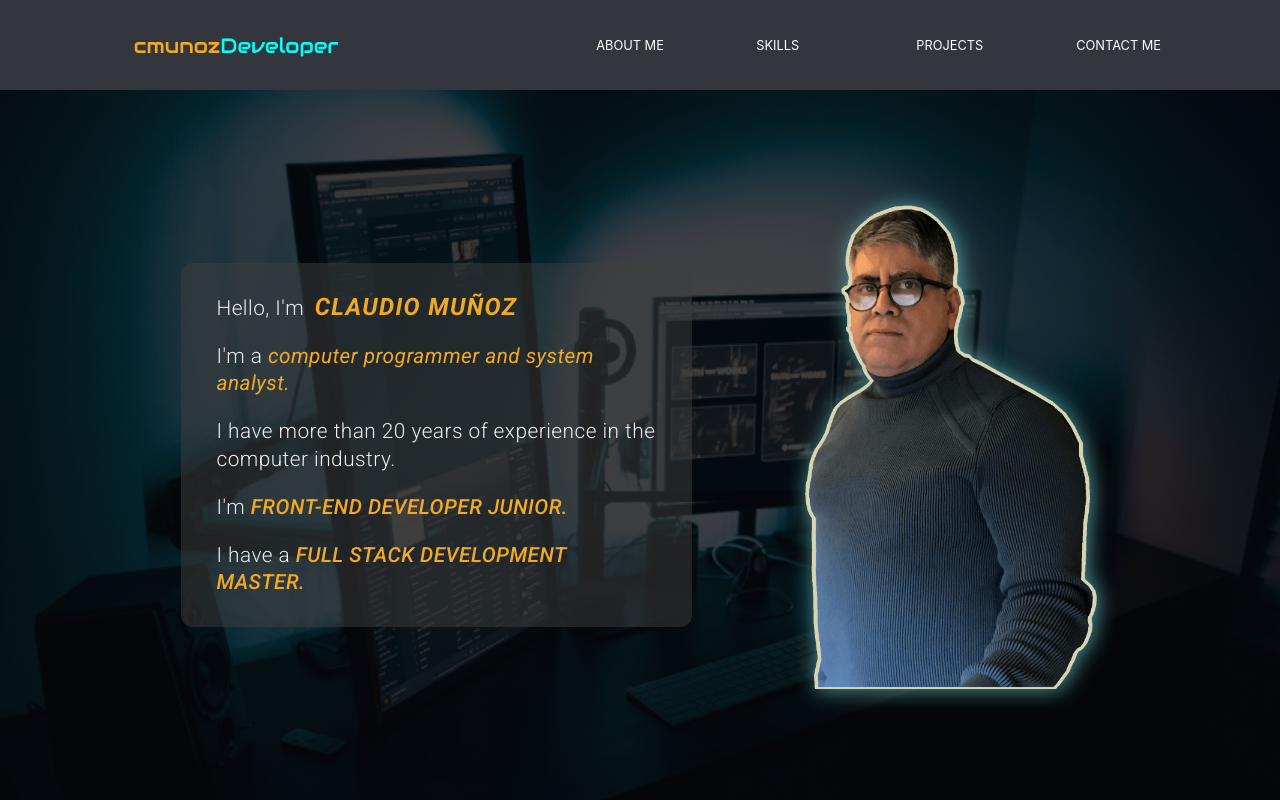
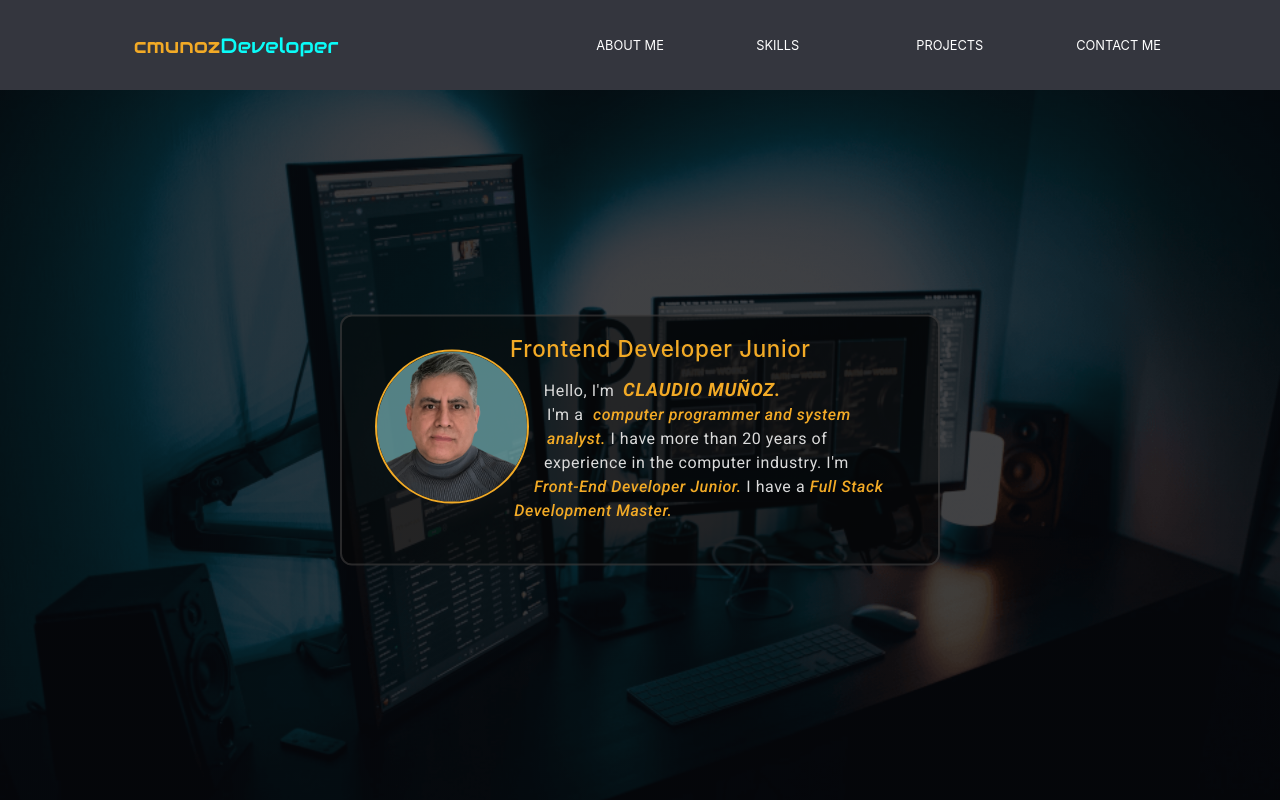
Before and after one commit to cmunoz-Developer/MyPortfolio, a React (Create React App) app: page / in a window 1280 px wide. Built offline with nearby package versions, Linux system fonts and the light colour scheme.

Commit message:
update AboutMe card

```diff
--- a/src/Components/AboutMe.js
+++ b/src/Components/AboutMe.js
@@ -1,30 +1,19 @@
 import styles from './AboutMe.module.css'
 
-export const AboutMe=({image, name, profesion, experience, stack, master}) => {
+export const AboutMe=({name, profesion, experience, stack, master}) => {
     return (
+    <div className={styles.containerAboutMe}>
+        <div className={styles.containerCard}>
 
-    <div className={styles.containerAboutMe}>
-        <div className={styles.containerHello}>
-            <div className={styles.containerTextHello}>
+            <div className={styles.ImgDev}>
 
-                <p>Hello, I'm <span className={styles.name}>{name}</span></p>
-
-                <div className={styles.textDetails}>
-                    <p>I'm a <span className={styles.textProfesion}> {profesion}</span></p>
-                    <p>I have more than <span>{experience}</span></p>
-
-                    <p>I'm <span className={styles.textStack}>{stack}</span></p>
-                    <p>I have a <span className={styles.textMaster}>{master}</span></p>
-                </div>
             </div>
 
-            <div className={styles.containerImgBackground}>
-                <div className={styles.containerImgDev}>
-                    {/* <img
-                    src={image}
-                    alt='developer man'/> */}
-                </div>
-            </div>
+            <h1>Frontend Developer Junior</h1>
+            <p className={styles.textDetails}>
+                Hello, I'm <span className={styles.name}>{name}</span><br/>
+                I'm a <span className={styles.textProfesion}> {profesion}</span> I have more than <span>{experience}</span> I'm <span className={styles.textStack}>{stack}</span> I have a <span className={styles.textMaster}>{master}</span>
+            </p>
         </div>
     </div>
     )
--- a/src/Components/AboutMe.module.css
+++ b/src/Components/AboutMe.module.css
@@ -5,73 +5,79 @@
     background: linear-gradient(rgba(5,7,12,.75), rgba(5,7,12,.75)), url('../Images/bg-08.png') no-repeat center center;
     background-size: cover ;
     background-position: top;
+    height: calc(100vh - 90px);
 }
 
-.containerHello{
-    width: 80%;
-    margin: auto;
-    height: calc(100vh - 90px);
-    display: flex;
-    justify-content: space-around;
-    align-items: center;
+.containerCard{
+    position: absolute;
+    top:55%;
+    left:50%;
+    transform: translate(-50%, -50%);
+    width: 600px;
+    padding: 15px;
+    box-sizing: border-box;
+    border-radius: 12px;
+    border:2px solid rgba(74, 73, 73, 0.526);
+    background-color: rgba(8, 8, 8, 0.473);
 }
 
-.containerTextHello{
-    width: 43%;
+.containerCard h1{
+    font-size: 1.4rem;
+    font-weight: 500;
+    line-height: .3rem;
+    letter-spacing: .04rem;
+    color: var(--text-color-secondary);
+}
 
+.textDetails{
+    width: 100%;
+    box-sizing: border-box;
     font-family: var(--font-family-detail);
-    font-size: 1.3rem;
-    font-weight: 300;
-    letter-spacing: .03rem;
-    line-height: 1.7rem;
-    color:#eee;
+    font-size: 1rem;
+    font-weight: 400;
+    letter-spacing: .035rem;
+    line-height: 1.5rem;
+    color:#dadada;
+    padding:10px 35px;
+    border-radius: 12px;
+}
 
-    padding:10px 35px;
-
-    border-radius: 12px;
-    background-color: rgba(63, 62, 62, 0.503);
+.ImgDev {
+    width: 150px;
+    height: 150px;
+    float: left;
+    shape-outside: circle();
+    margin: 20px;
+    background: url('../Images/dev-04-380-380.png') center center no-repeat;
+    object-fit: cover;
+    background-size: 100%;
+    transform:scaleX(-1);
+    border-radius: 100%;
+    outline: 2px solid var(--text-color-secondary);
+    background-color: #9cebee86;
 }
 
 .name {
     font-family: var(--font-family-detail);
+    font-size: 1.15rem;
+    font-weight: 600;
+    font-style: italic;
+    letter-spacing: .05rem;
+    color:var(--text-color-secondary);
+    text-transform:uppercase;
+    margin-left: 4px;
+}
 
-    font-size: 1.5rem;
-    font-weight: 700;
+.textProfesion {
     font-style: italic;
+    font-weight: 500;
     color:var(--text-color-secondary);
-    /* color: rgb(242, 170, 38); */
-
-    text-transform:uppercase;
     margin-left: 5px;
-    letter-spacing: .085rem;
 }
 
 .textStack,
 .textMaster {
     font-weight: 500;
-    text-transform: uppercase;
     font-style: italic;
     color:var(--text-color-secondary)
 }
-
-.textProfesion {
-    font-style: italic;
-    font-weight: 400;
-    color:var(--text-color-secondary)
-}
-
-/* Image developer man */
-.containerImgBackground{
-    width: 300px;
-    height:auto;
-}
-.containerImgDev {
-    width: 100%;
-    height: 500px;
-    filter:drop-shadow( -.1rem .1rem .65rem rgba(86, 168, 168, 0.895));
-    background: url('../Images/dev-05-500.png') center center no-repeat;
-    object-fit: cover;
-    background-size: 100%;
-    background-position: 25%;
-    transform:scaleX(-1);
-}
--- a/src/externalFile.js
+++ b/src/externalFile.js
@@ -21,10 +21,10 @@ export const dataAboutMe =  [
     {
         id:1,
         imgdev:'./Images/dev-05-500.png',
-        name:'Claudio Muñoz',
-        stack:'Front-End Developer Junior.',
+        name:'Claudio Muñoz.',
         profesion:'computer programmer and system analyst.',
         experience:'20 years of experience in the computer industry.',
+        stack:'Front-End Developer Junior.',
         master:'Full Stack Development Master.',
     }
 ];
```
Also changed, not shown: src/Images/dev-04-380-380.png (added).
